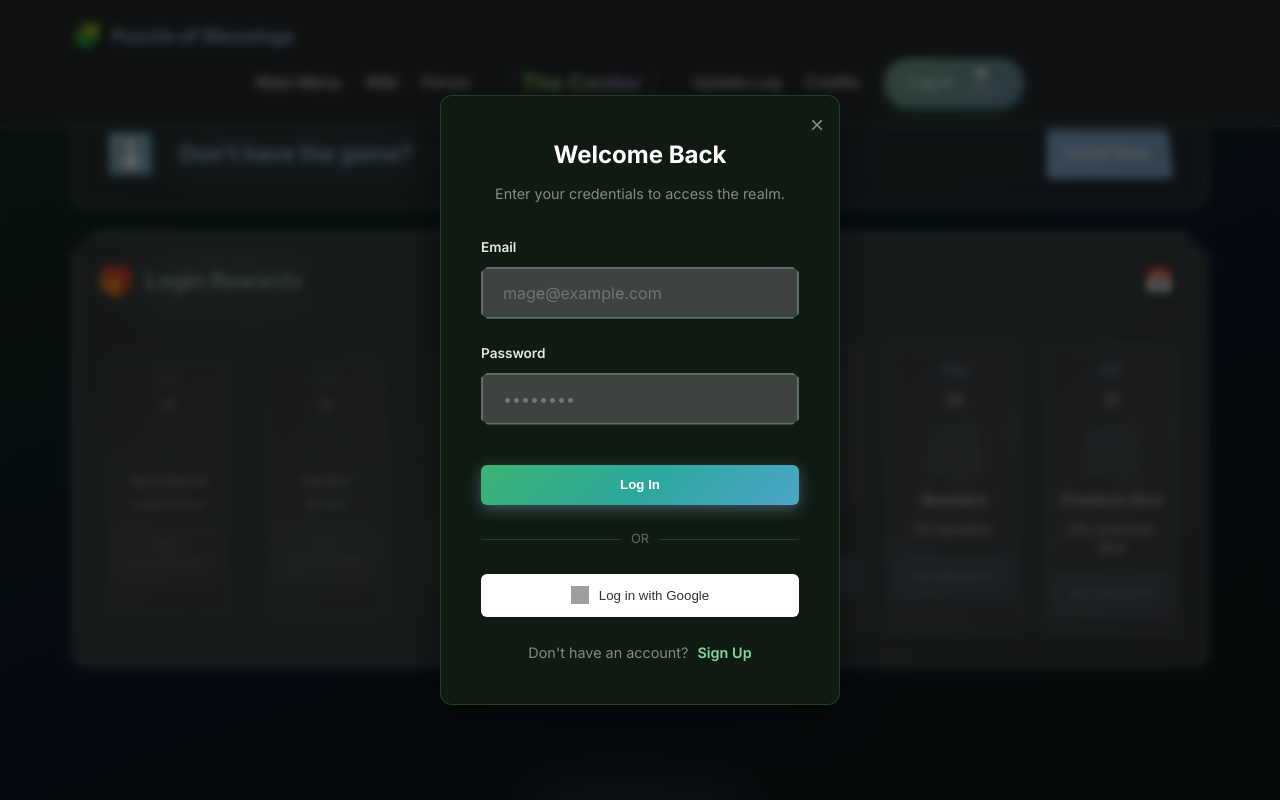
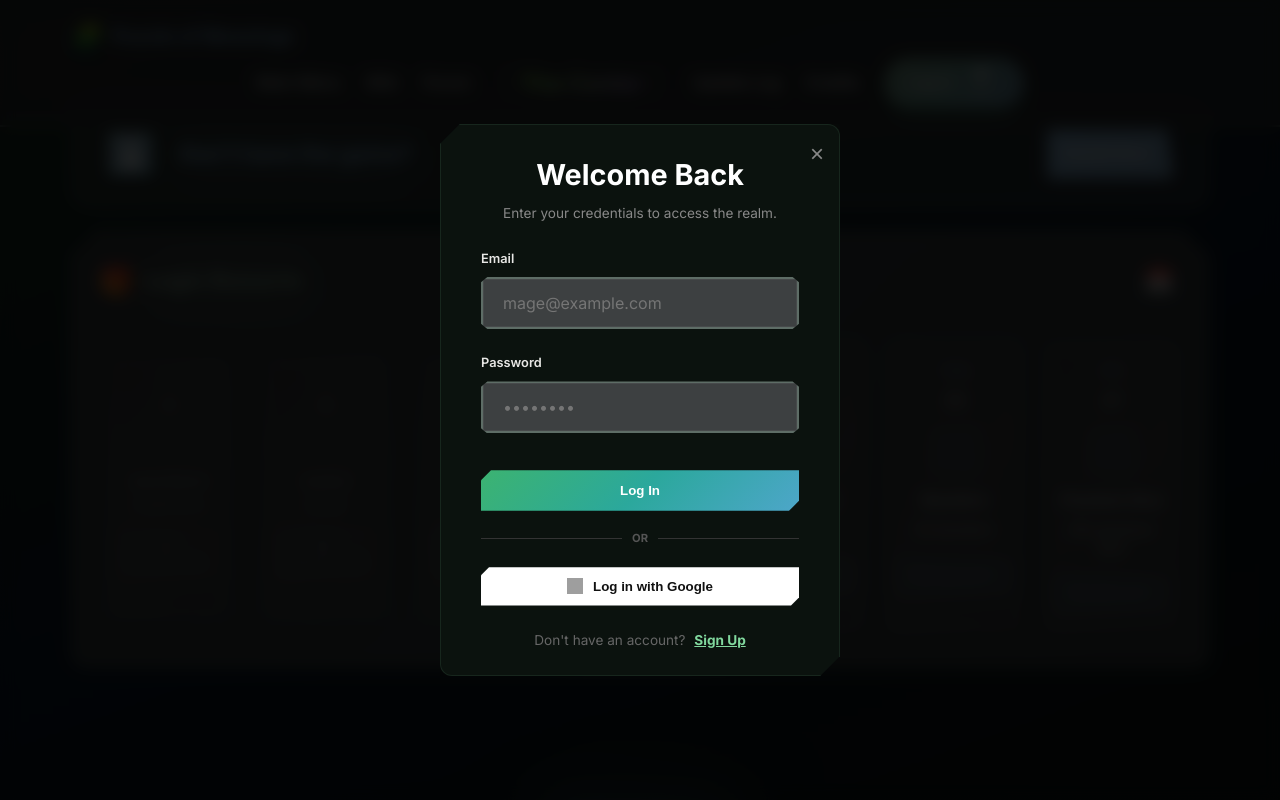
Before and after one commit to SalvadorMilaFilipe/WebsitePuzzleofBlessings, a React (Vite) app: page / in a window 1280 px wide. Both pictures are taken after a click on the button "Log In". Shown: the top 800 px of the page. Built offline with nearby package versions, Linux system fonts and the light colour scheme; grey boxes are pictures that could not be loaded.

Commit message:
Alterações Dia 04/03/2026 - Overhaul Premium Low-Poly Sign In e Registo

```diff
--- a/src/components/LoginModal.css
+++ b/src/components/LoginModal.css
@@ -4,27 +4,32 @@
     left: 0;
     width: 100vw;
     height: 100vh;
-    background: rgba(0, 0, 0, 0.6);
-    backdrop-filter: blur(4px);
+    background: rgba(0, 0, 0, 0.85);
+    backdrop-filter: blur(8px);
     display: flex;
     justify-content: center;
     align-items: center;
-    z-index: 9999;
-    animation: fadeIn 0.2s ease-out;
+    z-index: 10000;
+    animation: fadeIn 0.4s ease-out;
 }
 
 .login-modal {
-    background: #0F1A12;
-    padding: 2.5rem;
+    background: #0B120E;
+    padding: 1.5rem 2.5rem;
     border-radius: 12px;
-    width: 90%;
+    width: 95%;
     max-width: 400px;
-    box-shadow: 0 10px 40px rgba(0, 0, 0, 0.5);
-    border: 1px solid rgba(107, 203, 119, 0.2);
+    box-shadow: 0 20px 50px rgba(0, 0, 0, 0.8),
+        0 0 30px rgba(129, 216, 158, 0.05);
+    border: 1px solid rgba(129, 216, 158, 0.1);
     color: #ededed;
     position: relative;
     font-family: 'Inter', sans-serif;
-    animation: scaleUp 0.3s cubic-bezier(0.175, 0.885, 0.32, 1.275);
+    animation: scaleUp 0.5s cubic-bezier(0.16, 1, 0.3, 1);
+    clip-path: polygon(20px 0, 100% 0,
+            100% calc(100% - 20px),
+            calc(100% - 20px) 100%,
+            0 100%, 0 20px);
 }
 
 .close-btn {
@@ -37,6 +42,7 @@
     font-size: 1.5rem;
     cursor: pointer;
     transition: color 0.2s;
+    z-index: 10;
 }
 
 .close-btn:hover {
@@ -45,75 +51,89 @@
 
 .login-modal h2 {
     text-align: center;
-    margin-top: 0;
+    margin-top: 0.2rem;
     color: #fff;
-    margin-bottom: 0.5rem;
+    margin-bottom: 0.3rem;
+    font-size: 1.8rem;
+    font-weight: 800;
 }
 
 .subtitle {
     text-align: center;
     color: #888;
-    font-size: 0.9rem;
-    margin-bottom: 2rem;
+    font-size: 0.85rem;
+    margin-bottom: 1.5rem;
 }
 
 .form-group {
-    margin-bottom: 1.2rem;
+    margin-bottom: 1rem;
 }
 
 .form-group label {
     display: block;
-    font-size: 0.85rem;
+    font-size: 0.8rem;
+    font-weight: 700;
     margin-bottom: 0.4rem;
-    color: #aaa;
+    color: #ccc;
 }
 
 .form-group input {
     width: 100%;
-    padding: 0.8rem;
-    background: rgba(15, 26, 18, 0.9);
-    border: 1px solid rgba(107, 203, 119, 0.25);
-    border-radius: 6px;
+    padding: 0.7rem 1rem;
+    background: #2A2F2C;
+    border: none;
     color: #fff;
-    font-size: 1rem;
-    transition: border-color 0.2s;
+    font-size: 0.95rem;
+    transition: all 0.2s ease;
+    clip-path: polygon(8px 0%, 100% 0%,
+            100% calc(100% - 8px),
+            calc(100% - 8px) 100%,
+            0% 100%, 0% 8px);
+    box-shadow: inset 0 0 0 1px rgba(255, 255, 255, 0.05);
 }
 
 .form-group input:focus {
     outline: none;
-    border-color: #81D89E;
+    background: #343A37;
+    box-shadow: inset 0 0 0 1px #81D89E;
 }
 
 .btn-primary.full-width {
     width: 100%;
     padding: 0.8rem;
-    margin-top: 1rem;
+    margin-top: 0.8rem;
     background: linear-gradient(135deg, #3CB371, #2BA89C, #4DA6C9);
     color: white;
     border: none;
-    border-radius: 6px;
-    font-weight: 600;
+    font-weight: 700;
     cursor: pointer;
-    transition: opacity 0.2s;
+    transition: all 0.2s ease;
+    clip-path: polygon(10px 0%, 100% 0%,
+            100% calc(100% - 10px),
+            calc(100% - 10px) 100%,
+            0% 100%, 0% 10px);
+    box-shadow: 0 4px 15px rgba(60, 179, 113, 0.3);
 }
 
 .btn-primary:hover {
-    opacity: 0.9;
+    transform: translateY(-2px);
+    box-shadow: 0 6px 20px rgba(60, 179, 113, 0.4);
 }
 
 .divider {
     display: flex;
     align-items: center;
-    margin: 1.5rem 0;
-    color: #666;
-    font-size: 0.8rem;
+    margin: 1.2rem 0;
+    color: #555;
+    font-size: 0.7rem;
+    font-weight: 700;
 }
 
 .divider::before,
 .divider::after {
     content: "";
     flex: 1;
-    border-bottom: 1px solid rgba(107, 203, 119, 0.2);
+    border-bottom: 1px solid #333;
 }
 
 .divider span {
@@ -123,44 +143,48 @@
 .btn-google {
     width: 100%;
     background: #fff;
-    color: #333;
+    color: #111;
     border: none;
-    padding: 0.8rem;
-    border-radius: 6px;
-    font-weight: 500;
+    padding: 0.7rem;
+    font-weight: 600;
     display: flex;
     align-items: center;
     justify-content: center;
     gap: 10px;
     cursor: pointer;
     transition: background-color 0.2s;
+    clip-path: polygon(8px 0%, 100% 0%,
+            100% calc(100% - 8px),
+            calc(100% - 8px) 100%,
+            0% 100%, 0% 8px);
 }
 
 .btn-google:hover {
-    background-color: #f1f1f1;
+    background-color: #f5f5f5;
 }
 
 .google-icon {
-    width: 18px;
-    height: 18px;
+    width: 16px;
+    height: 16px;
 }
 
 .toggle-view {
     margin-top: 1.5rem;
     text-align: center;
-    font-size: 0.9rem;
-    color: #888;
+    font-size: 0.85rem;
+    color: #666;
 }
 
 .toggle-view span {
     color: #81D89E;
     cursor: pointer;
-    font-weight: 600;
+    font-weight: 700;
     margin-left: 5px;
+    text-decoration: underline;
 }
 
 .toggle-view span:hover {
-    text-decoration: underline;
+    color: #98E6B1;
 }
 
 @keyframes fadeIn {
--- a/src/components/RegistrationModal.css
+++ b/src/components/RegistrationModal.css
@@ -14,100 +14,108 @@
 }
 
 .registration-modal {
-  background: #0F1A12;
-  padding: 2.5rem;
-  border-radius: 20px;
+  background: #0B120E;
+  padding: 1.5rem 2rem;
+  border-radius: 12px;
   width: 95%;
-  max-width: 480px;
-  box-shadow: 0 20px 50px rgba(0, 0, 0, 0.6),
-    0 0 20px rgba(129, 216, 158, 0.1);
-  border: 1px solid rgba(129, 216, 158, 0.15);
+  max-width: 440px;
+  max-height: 85vh;
+  overflow-y: auto;
+  box-shadow: 0 20px 50px rgba(0, 0, 0, 0.8),
+    0 0 30px rgba(129, 216, 158, 0.05);
+  border: 1px solid rgba(129, 216, 158, 0.1);
   color: #ededed;
   position: relative;
   font-family: 'Inter', sans-serif;
   animation: modalScaleUp 0.5s cubic-bezier(0.16, 1, 0.3, 1);
-}
-
-.registration-modal h2 {
-  text-align: center;
-  margin-top: 0;
-  margin-bottom: 0.5rem;
-  color: #fff;
-  font-size: 1.75rem;
-  font-weight: 700;
-}
-
-.registration-modal p {
-  text-align: center;
-  color: #888;
-  font-size: 0.95rem;
-  margin-bottom: 2rem;
-  line-height: 1.5;
+  clip-path: polygon(20px 0, 100% 0,
+      100% calc(100% - 20px),
+      calc(100% - 20px) 100%,
+      0 100%, 0 20px);
 }
 
 .step-indicator {
   display: flex;
   justify-content: center;
   gap: 0.75rem;
-  margin-bottom: 2rem;
+  margin-bottom: 1rem;
 }
 
 .step-indicator span {
-  font-size: 0.75rem;
-  font-weight: 600;
-  padding: 6px 16px;
+  font-size: 0.7rem;
+  font-weight: 700;
+  padding: 4px 16px;
   border-radius: 100px;
   background: rgba(255, 255, 255, 0.03);
-  color: #555;
-  transition: all 0.3s ease;
+  color: #444;
+  text-transform: uppercase;
+  letter-spacing: 0.5px;
   border: 1px solid rgba(255, 255, 255, 0.05);
 }
 
 .step-indicator span.active {
-  background: rgba(129, 216, 158, 0.1);
+  background: rgba(129, 216, 158, 0.05);
   color: #81D89E;
-  border-color: rgba(129, 216, 158, 0.3);
-  box-shadow: 0 0 15px rgba(129, 216, 158, 0.1);
+  border-color: #81D89E;
+}
+
+.registration-modal h2 {
+  text-align: center;
+  margin: 0.2rem 0;
+  color: #fff;
+  font-size: 1.6rem;
+  font-weight: 800;
+}
+
+.registration-modal p {
+  text-align: center;
+  color: #888;
+  font-size: 0.85rem;
+  margin-bottom: 1rem;
+  line-height: 1.3;
 }
 
 .form-group {
-  margin-bottom: 1.5rem;
+  margin-bottom: 1rem;
 }
 
 .form-group label {
   display: block;
-  font-size: 0.85rem;
-  font-weight: 500;
-  margin-bottom: 0.6rem;
-  color: #aaa;
+  font-size: 0.8rem;
+  font-weight: 700;
+  margin-bottom: 0.4rem;
+  color: #ccc;
 }
 
 .form-group input,
 .form-group select {
   width: 100%;
-  padding: 0.9rem 1rem;
-  background: rgba(0, 0, 0, 0.2);
-  border: 1px solid rgba(129, 216, 158, 0.2);
-  border-radius: 10px;
+  padding: 0.7rem 1rem;
+  background: #2A2F2C;
+  border: none;
   color: #fff;
-  font-size: 1rem;
+  font-size: 0.9rem;
   transition: all 0.2s ease;
+  clip-path: polygon(8px 0%, 100% 0%,
+      100% calc(100% - 8px),
+      calc(100% - 8px) 100%,
+      0% 100%, 0% 8px);
+  box-shadow: inset 0 0 0 1px rgba(255, 255, 255, 0.05);
 }
 
 .form-group input:focus,
 .form-group select:focus {
   outline: none;
-  border-color: #81D89E;
-  background: rgba(0, 0, 0, 0.3);
-  box-shadow: 0 0 0 3px rgba(129, 216, 158, 0.1);
+  background: #343A37;
+  box-shadow: inset 0 0 0 1px #81D89E;
 }
 
 .form-group small {
   display: block;
-  margin-top: 0.5rem;
-  color: #666;
-  font-size: 0.8rem;
-  font-style: italic;
+  margin-top: 0.4rem;
+  color: #777;
+  font-size: 0.75rem;
+  line-height: 1.2;
 }
 
 .country-select-wrapper {
@@ -119,77 +127,75 @@
 .selected-flag {
   position: absolute;
   left: 12px;
-  width: 22px;
-  border-radius: 2px;
+  width: 20px;
   pointer-events: none;
+  z-index: 5;
 }
 
 .form-group select.has-flag {
-  padding-left: 44px;
+  padding-left: 40px;
 }
 
 .error-message {
   color: #ff6b6b;
-  font-size: 0.85rem;
+  font-size: 0.75rem;
   text-align: center;
-  background: rgba(255, 107, 107, 0.1);
-  padding: 0.75rem;
-  border-radius: 8px;
-  margin-bottom: 1.5rem;
-  border: 1px solid rgba(255, 107, 107, 0.2);
+  background: rgba(255, 107, 107, 0.05);
+  padding: 0.5rem;
+  border-radius: 4px;
+  margin-bottom: 0.8rem;
+  border: 1px solid rgba(255, 107, 107, 0.1);
 }
 
 .modal-actions {
   display: flex;
   gap: 1rem;
-  margin-top: 2rem;
+  margin-top: 1rem;
 }
 
 .modal-actions button {
   flex: 1;
-  padding: 1rem;
+  padding: 0.8rem;
   border: none;
-  border-radius: 10px;
-  font-size: 0.95rem;
-  font-weight: 600;
+  font-size: 0.9rem;
+  font-weight: 700;
   cursor: pointer;
-  transition: all 0.2s cubic-bezier(0.4, 0, 0.2, 1);
+  transition: all 0.2s ease;
+  clip-path: polygon(10px 0%, 100% 0%,
+      100% calc(100% - 10px),
+      calc(100% - 10px) 100%,
+      0% 100%, 0% 10px);
 }
 
 .btn-primary {
-  background: linear-gradient(135deg, #3CB371, #2BA89C, #4DA6C9);
-  color: white;
-  box-shadow: 0 4px 15px rgba(43, 168, 156, 0.3);
+  background: #87B1D1;
+  color: #fff;
+  box-shadow: 0 0 15px rgba(135, 177, 209, 0.2);
 }
 
 .btn-primary:hover {
-  transform: translateY(-2px);
-  box-shadow: 0 6px 20px rgba(43, 168, 156, 0.4);
-}
-
-.btn-primary:active {
-  transform: translateY(0);
+  background: #98C2E2;
+  box-shadow: 0 0 20px rgba(135, 177, 209, 0.4);
 }
 
 .btn-secondary {
-  background: rgba(255, 255, 255, 0.05);
-  color: #aaa;
-  border: 1px solid rgba(255, 255, 255, 0.1) !important;
+  background: #151B18;
+  color: #eee;
+  border: 1px solid #333 !important;
 }
 
 .btn-secondary:hover {
-  background: rgba(255, 255, 255, 0.08);
-  color: #fff;
+  background: #1C2420;
 }
 
 @keyframes modalScaleUp {
   from {
-    transform: scale(0.9) translateY(20px);
+    transform: scale(0.95);
     opacity: 0;
   }
 
   to {
-    transform: scale(1) translateY(0);
+    transform: scale(1);
     opacity: 1;
   }
 }
@@ -203,3 +209,16 @@
     opacity: 1;
   }
 }
+
+.registration-modal::-webkit-scrollbar {
+  width: 6px;
+}
+
+.registration-modal::-webkit-scrollbar-track {
+  background: rgba(0, 0, 0, 0.1);
+}
+
+.registration-modal::-webkit-scrollbar-thumb {
+  background: #333;
+  border-radius: 10px;
+}
```
Also changed, not shown: Devlog/Devlog.md (+9 -0 lines).
